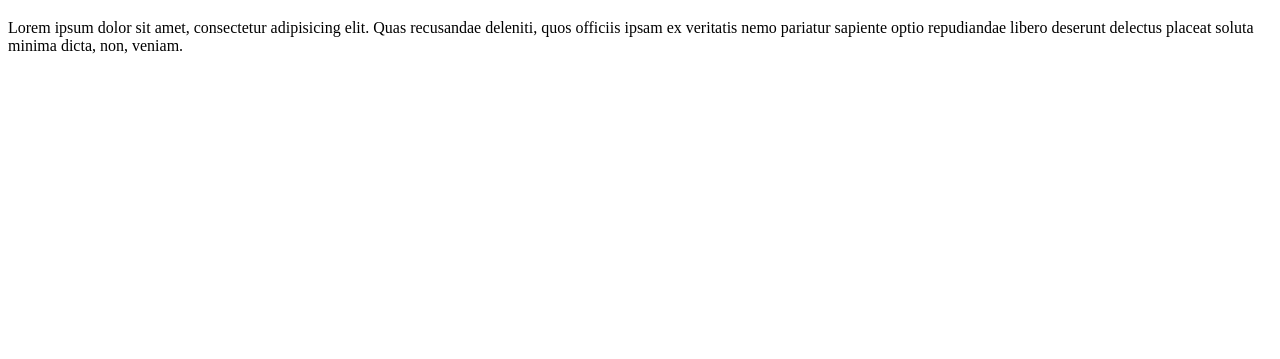
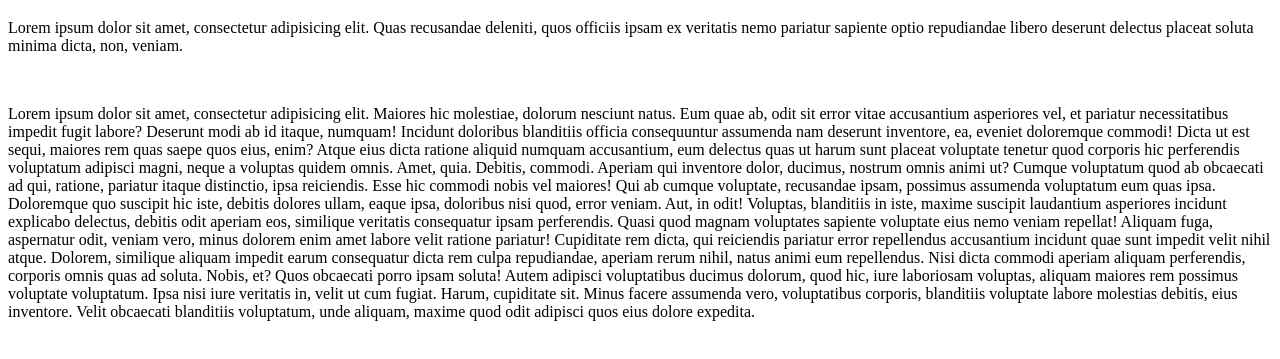
Before and after one commit to JulsT/portfolio, a plain HTML site: page index.html in a window 1280 px wide. Shown: the part 61-420 px from the top of the page. Drawn offline with Linux system fonts and the light colour scheme.

Commit message:
added content

```diff
--- a/index.html
+++ b/index.html
@@ -8,5 +8,15 @@
 <h1>Lorem ipsum dolor sit amet</h1>
 <p>Lorem ipsum dolor sit amet, consectetur adipisicing elit. Quas recusandae deleniti, quos officiis ipsam ex veritatis nemo pariatur sapiente optio repudiandae libero deserunt delectus placeat soluta minima dicta, non, veniam.</p>
 <img src="" alt="">
+<p><span>Lorem ipsum dolor sit amet, consectetur adipisicing elit. Maiores hic molestiae, dolorum nesciunt natus. Eum quae ab, odit sit error vitae accusantium asperiores vel, et pariatur necessitatibus impedit fugit labore?</span>
+<span>Deserunt modi ab id itaque, numquam! Incidunt doloribus blanditiis officia consequuntur assumenda nam deserunt inventore, ea, eveniet doloremque commodi! Dicta ut est sequi, maiores rem quas saepe quos eius, enim?</span>
+<span>Atque eius dicta ratione aliquid numquam accusantium, eum delectus quas ut harum sunt placeat voluptate tenetur quod corporis hic perferendis voluptatum adipisci magni, neque a voluptas quidem omnis. Amet, quia.</span>
+<span>Debitis, commodi. Aperiam qui inventore dolor, ducimus, nostrum omnis animi ut? Cumque voluptatum quod ab obcaecati ad qui, ratione, pariatur itaque distinctio, ipsa reiciendis. Esse hic commodi nobis vel maiores!</span>
+<span>Qui ab cumque voluptate, recusandae ipsam, possimus assumenda voluptatum eum quas ipsa. Doloremque quo suscipit hic iste, debitis dolores ullam, eaque ipsa, doloribus nisi quod, error veniam. Aut, in odit!</span>
+<span>Voluptas, blanditiis in iste, maxime suscipit laudantium asperiores incidunt explicabo delectus, debitis odit aperiam eos, similique veritatis consequatur ipsam perferendis. Quasi quod magnam voluptates sapiente voluptate eius nemo veniam repellat!</span>
+<span>Aliquam fuga, aspernatur odit, veniam vero, minus dolorem enim amet labore velit ratione pariatur! Cupiditate rem dicta, qui reiciendis pariatur error repellendus accusantium incidunt quae sunt impedit velit nihil atque.</span>
+<span>Dolorem, similique aliquam impedit earum consequatur dicta rem culpa repudiandae, aperiam rerum nihil, natus animi eum repellendus. Nisi dicta commodi aperiam aliquam perferendis, corporis omnis quas ad soluta. Nobis, et?</span>
+<span>Quos obcaecati porro ipsam soluta! Autem adipisci voluptatibus ducimus dolorum, quod hic, iure laboriosam voluptas, aliquam maiores rem possimus voluptate voluptatum. Ipsa nisi iure veritatis in, velit ut cum fugiat.</span>
+<span>Harum, cupiditate sit. Minus facere assumenda vero, voluptatibus corporis, blanditiis voluptate labore molestias debitis, eius inventore. Velit obcaecati blanditiis voluptatum, unde aliquam, maxime quod odit adipisci quos eius dolore expedita.</span></p>
 </body>
 </html>
```
